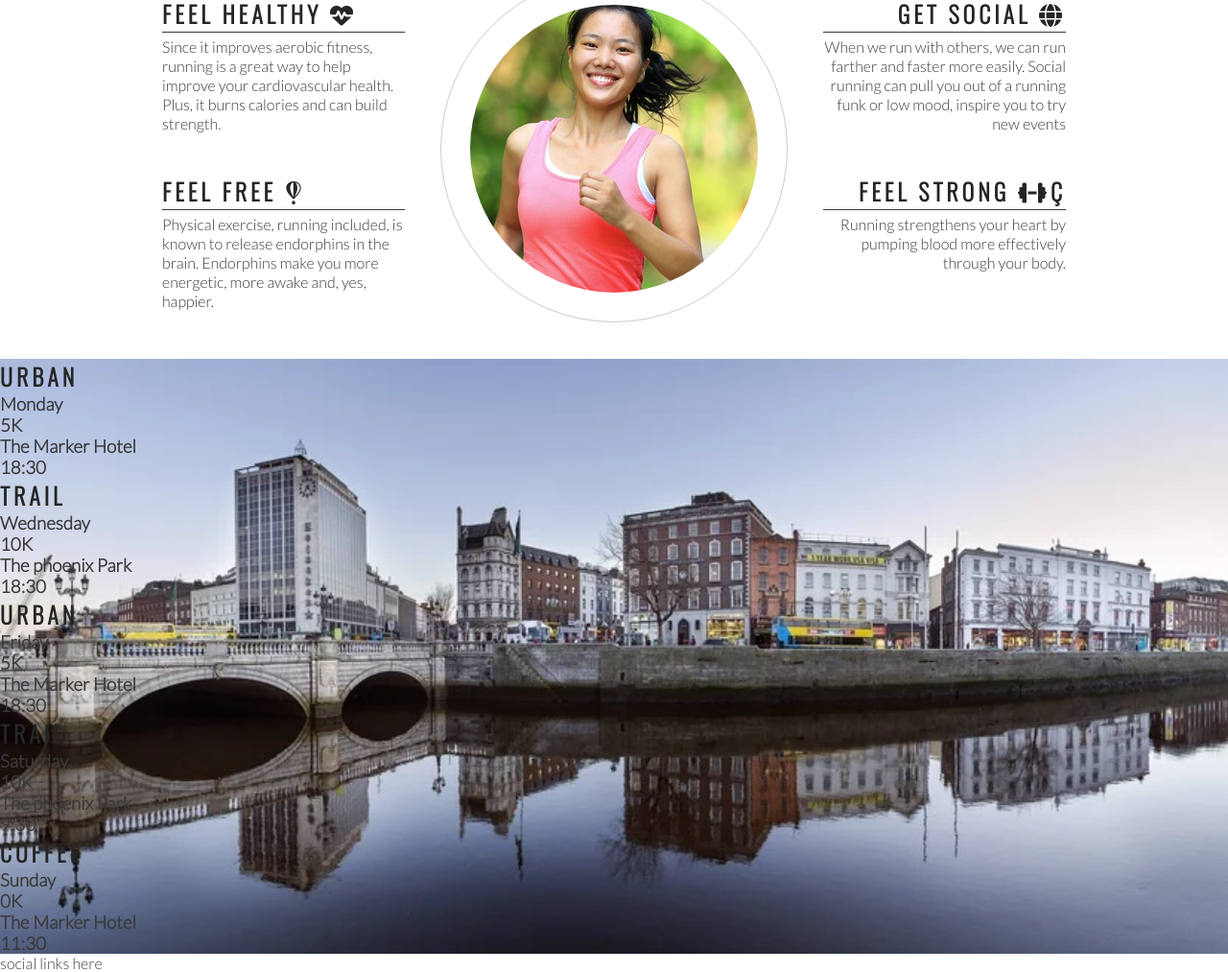
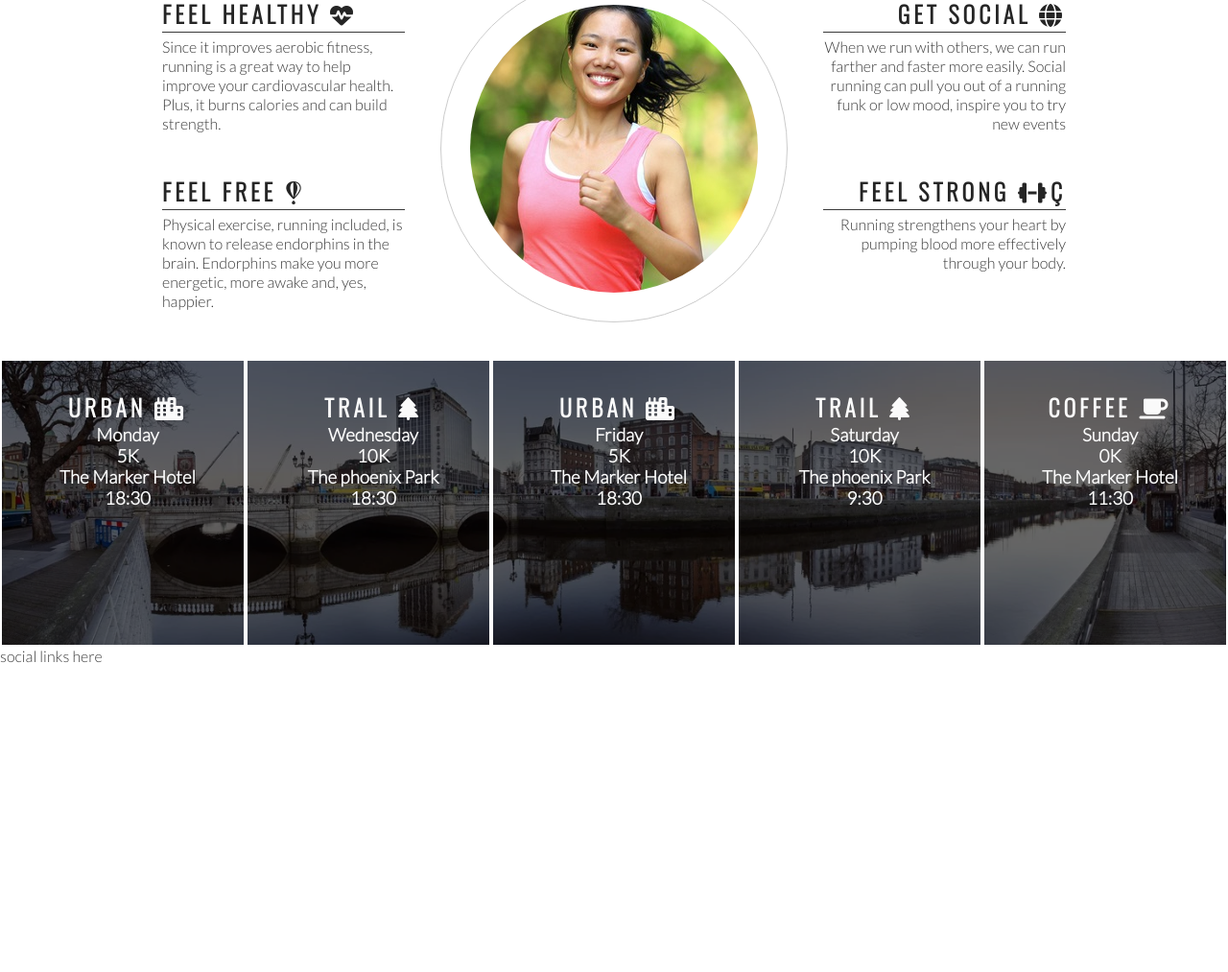
Before and after one commit to shahery/Love-running, a plain HTML site: page index.html in a window 1280 px wide. Shown: the part 807-1820 px from the top of the page at 96% size. After the commit the page ends 1500 px from the top, so only its background shows below. Drawn offline with nearby package versions, Linux system fonts and the light colour scheme.

Commit message:
Add style times panel and icons

```diff
--- a/assets/css/style.css
+++ b/assets/css/style.css
@@ -177,3 +177,17 @@ hr{
     width: 100%;
     overflow: hidden;
 }
+#times div{
+    color: #fafafa;
+    background-color:rgba(0, 0, 0, .6);
+    width: 20%;
+    height: 300px;
+    float: left;
+    padding: 30px 0 0 10px;
+    text-align: center;
+    border: 2px solid white;
+    box-sizing: border-box;
+}
+#times h2{
+    color: #fafafa;
+}
--- a/index.html
+++ b/index.html
@@ -72,35 +72,35 @@
     </section>
     <section id="times">
     <div>
-        <h2>urban</h2>
+        <h2>urban <i class="fas fa-city"></i></h2>
         <h3>Monday</h3>
         <h3>5K</h3>
         <h3>The Marker Hotel</h3>
         <h3>18:30</h3>
     </div>
     <div>
-        <h2>Trail</h2>
+        <h2>Trail <i class="fas fa-tree"></i></h2>
         <h3>Wednesday</h3>
         <h3>10K</h3>
         <h3>The phoenix Park</h3>
         <h3>18:30</h3>
     </div>
     <div>
-        <h2>Urban</h2>
+        <h2>Urban <i class="fas fa-city"></i></h2>
         <h3>Friday</h3>
         <h3>5K</h3>
         <h3>The Marker Hotel</h3>
         <h3>18:30</h3>
     </div>
     <div>
-        <h2>Trail</h2>
+        <h2>Trail <i class="fas fa-tree"></i></h2>
         <h3>Saturday</h3>
         <h3>10K</h3>
         <h3>The phoenix Park</h3>
         <h3>9:30</h3>
     </div>
     <div>
-        <h2>Coffee</h2>
+        <h2>Coffee <i class="fas fa-coffee"></i></h2>
         <h3>Sunday</h3>
         <h3>0K</h3>
         <h3>The Marker Hotel</h3>
```
